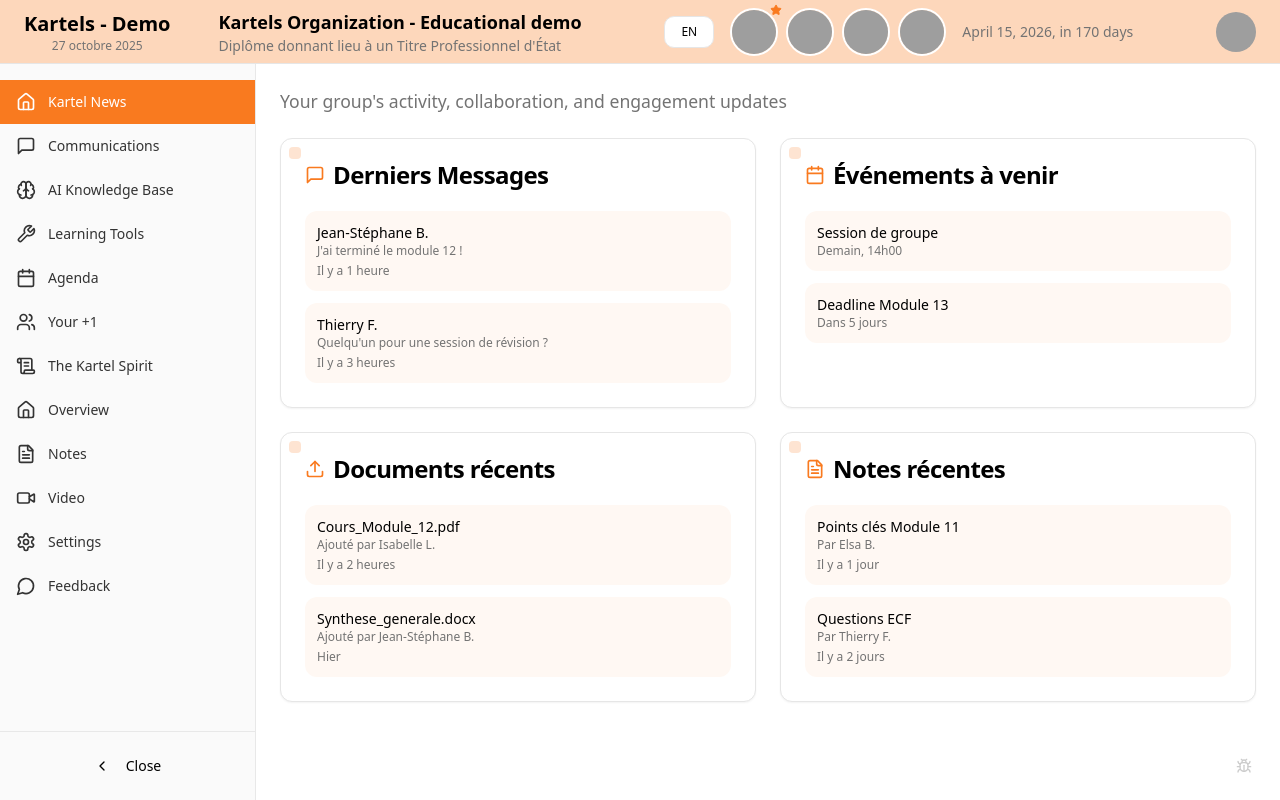
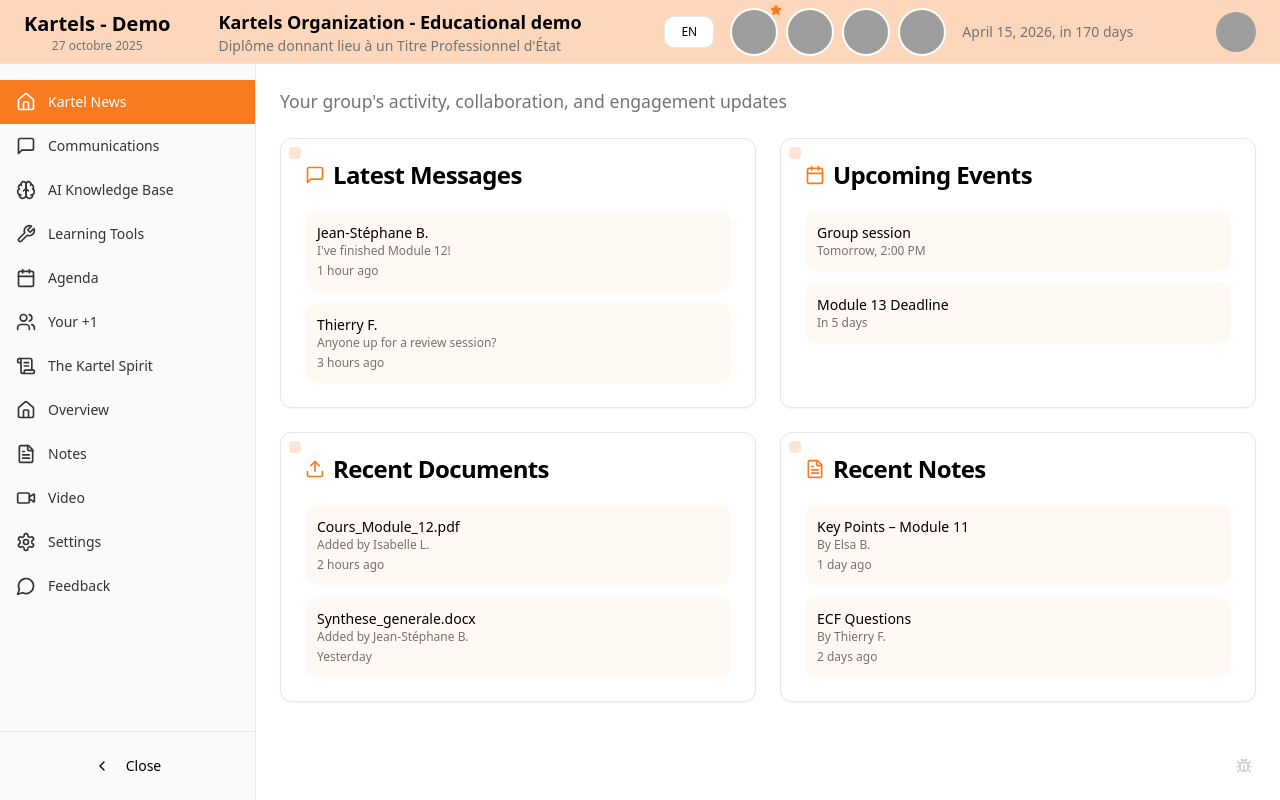
Before and after one commit to pimvic/cartel-io, a React (Vite) app: page /1/dashboard in a window 1280 px wide. Built offline with nearby package versions, Linux system fonts and the light colour scheme; grey boxes are pictures that could not be loaded.

Commit message:
Translate "Kartel News" section

```diff
--- a/src/components/dashboard/ActuKartel.tsx
+++ b/src/components/dashboard/ActuKartel.tsx
@@ -18,20 +18,20 @@ export const ActuKartel = () => {
           <CardHeader>
             <CardTitle className="flex items-center gap-2">
               <MessageSquare className="w-5 h-5 text-accent" />
-              <span>Derniers Messages</span>
+              <span>{t('dashboard.actuKartel.latestMessages.title')}</span>
             </CardTitle>
           </CardHeader>
           <CardContent>
             <div className="space-y-3">
               <div className="p-3 bg-accent/5 rounded-lg">
-                <p className="text-sm font-medium">Jean-Stéphane B.</p>
-                <p className="text-xs text-muted-foreground">J'ai terminé le module 12 !</p>
-                <p className="text-xs text-muted-foreground mt-1">Il y a 1 heure</p>
+                <p className="text-sm font-medium">{t('dashboard.actuKartel.latestMessages.message1.author')}</p>
+                <p className="text-xs text-muted-foreground">{t('dashboard.actuKartel.latestMessages.message1.text')}</p>
+                <p className="text-xs text-muted-foreground mt-1">{t('dashboard.actuKartel.latestMessages.message1.time')}</p>
               </div>
               <div className="p-3 bg-accent/5 rounded-lg">
-                <p className="text-sm font-medium">Thierry F.</p>
-                <p className="text-xs text-muted-foreground">Quelqu'un pour une session de révision ?</p>
-                <p className="text-xs text-muted-foreground mt-1">Il y a 3 heures</p>
+                <p className="text-sm font-medium">{t('dashboard.actuKartel.latestMessages.message2.author')}</p>
+                <p className="text-xs text-muted-foreground">{t('dashboard.actuKartel.latestMessages.message2.text')}</p>
+                <p className="text-xs text-muted-foreground mt-1">{t('dashboard.actuKartel.latestMessages.message2.time')}</p>
               </div>
             </div>
           </CardContent>
@@ -43,18 +43,18 @@ export const ActuKartel = () => {
           <CardHeader>
             <CardTitle className="flex items-center gap-2">
               <CalendarIcon className="w-5 h-5 text-accent" />
-              <span>Événements à venir</span>
+              <span>{t('dashboard.actuKartel.upcomingEvents.title')}</span>
             </CardTitle>
           </CardHeader>
           <CardContent>
             <div className="space-y-3">
               <div className="p-3 bg-accent/5 rounded-lg">
-                <p className="text-sm font-medium">Session de groupe</p>
-                <p className="text-xs text-muted-foreground">Demain, 14h00</p>
+                <p className="text-sm font-medium">{t('dashboard.actuKartel.upcomingEvents.event1.name')}</p>
+                <p className="text-xs text-muted-foreground">{t('dashboard.actuKartel.upcomingEvents.event1.time')}</p>
               </div>
               <div className="p-3 bg-accent/5 rounded-lg">
-                <p className="text-sm font-medium">Deadline Module 13</p>
-                <p className="text-xs text-muted-foreground">Dans 5 jours</p>
+                <p className="text-sm font-medium">{t('dashboard.actuKartel.upcomingEvents.event2.name')}</p>
+                <p className="text-xs text-muted-foreground">{t('dashboard.actuKartel.upcomingEvents.event2.time')}</p>
               </div>
             </div>
           </CardContent>
@@ -66,20 +66,20 @@ export const ActuKartel = () => {
           <CardHeader>
             <CardTitle className="flex items-center gap-2">
               <Upload className="w-5 h-5 text-accent" />
-              <span>Documents récents</span>
+              <span>{t('dashboard.actuKartel.recentDocuments.title')}</span>
             </CardTitle>
           </CardHeader>
           <CardContent>
             <div className="space-y-3">
               <div className="p-3 bg-accent/5 rounded-lg">
-                <p className="text-sm font-medium">Cours_Module_12.pdf</p>
-                <p className="text-xs text-muted-foreground">Ajouté par Isabelle L.</p>
-                <p className="text-xs text-muted-foreground mt-1">Il y a 2 heures</p>
+                <p className="text-sm font-medium">{t('dashboard.actuKartel.recentDocuments.doc1.name')}</p>
+                <p className="text-xs text-muted-foreground">{t('dashboard.actuKartel.recentDocuments.doc1.addedBy')}</p>
+                <p className="text-xs text-muted-foreground mt-1">{t('dashboard.actuKartel.recentDocuments.doc1.time')}</p>
               </div>
               <div className="p-3 bg-accent/5 rounded-lg">
-                <p className="text-sm font-medium">Synthese_generale.docx</p>
-                <p className="text-xs text-muted-foreground">Ajouté par Jean-Stéphane B.</p>
-                <p className="text-xs text-muted-foreground mt-1">Hier</p>
+                <p className="text-sm font-medium">{t('dashboard.actuKartel.recentDocuments.doc2.name')}</p>
+                <p className="text-xs text-muted-foreground">{t('dashboard.actuKartel.recentDocuments.doc2.addedBy')}</p>
+                <p className="text-xs text-muted-foreground mt-1">{t('dashboard.actuKartel.recentDocuments.doc2.time')}</p>
               </div>
             </div>
           </CardContent>
@@ -91,20 +91,20 @@ export const ActuKartel = () => {
           <CardHeader>
             <CardTitle className="flex items-center gap-2">
               <FileText className="w-5 h-5 text-accent" />
-              <span>Notes récentes</span>
+              <span>{t('dashboard.actuKartel.recentNotes.title')}</span>
             </CardTitle>
           </CardHeader>
           <CardContent>
             <div className="space-y-3">
               <div className="p-3 bg-accent/5 rounded-lg">
-                <p className="text-sm font-medium">Points clés Module 11</p>
-                <p className="text-xs text-muted-foreground">Par Elsa B.</p>
-                <p className="text-xs text-muted-foreground mt-1">Il y a 1 jour</p>
+                <p className="text-sm font-medium">{t('dashboard.actuKartel.recentNotes.note1.name')}</p>
+                <p className="text-xs text-muted-foreground">{t('dashboard.actuKartel.recentNotes.note1.author')}</p>
+                <p className="text-xs text-muted-foreground mt-1">{t('dashboard.actuKartel.recentNotes.note1.time')}</p>
               </div>
               <div className="p-3 bg-accent/5 rounded-lg">
-                <p className="text-sm font-medium">Questions ECF</p>
-                <p className="text-xs text-muted-foreground">Par Thierry F.</p>
-                <p className="text-xs text-muted-foreground mt-1">Il y a 2 jours</p>
+                <p className="text-sm font-medium">{t('dashboard.actuKartel.recentNotes.note2.name')}</p>
+                <p className="text-xs text-muted-foreground">{t('dashboard.actuKartel.recentNotes.note2.author')}</p>
+                <p className="text-xs text-muted-foreground mt-1">{t('dashboard.actuKartel.recentNotes.note2.time')}</p>
               </div>
             </div>
           </CardContent>
--- a/src/locales/en.json
+++ b/src/locales/en.json
@@ -199,7 +199,58 @@
       "feedback": "Feedback"
     },
     "actuKartel": {
-      "subtitle": "Your group's activity, collaboration, and engagement updates"
+      "title": "Kartel News",
+      "subtitle": "Your group's activity, collaboration, and engagement updates",
+      "latestMessages": {
+        "title": "Latest Messages",
+        "message1": {
+          "author": "Jean-Stéphane B.",
+          "text": "I've finished Module 12!",
+          "time": "1 hour ago"
+        },
+        "message2": {
+          "author": "Thierry F.",
+          "text": "Anyone up for a review session?",
+          "time": "3 hours ago"
+        }
+      },
+      "upcomingEvents": {
+        "title": "Upcoming Events",
+        "event1": {
+          "name": "Group session",
+          "time": "Tomorrow, 2:00 PM"
+        },
+        "event2": {
+          "name": "Module 13 Deadline",
+          "time": "In 5 days"
+        }
+      },
+      "recentDocuments": {
+        "title": "Recent Documents",
+        "doc1": {
+          "name": "Cours_Module_12.pdf",
+          "addedBy": "Added by Isabelle L.",
+          "time": "2 hours ago"
+        },
+        "doc2": {
+          "name": "Synthese_generale.docx",
+          "addedBy": "Added by Jean-Stéphane B.",
+          "time": "Yesterday"
+        }
+      },
+      "recentNotes": {
+        "title": "Recent Notes",
+        "note1": {
+          "name": "Key Points – Module 11",
+          "author": "By Elsa B.",
+          "time": "1 day ago"
+        },
+        "note2": {
+          "name": "ECF Questions",
+          "author": "By Thierry F.",
+          "time": "2 days ago"
+        }
+      }
     },
     "profile": {
       "profile": "Profile",
--- a/src/locales/fr.json
+++ b/src/locales/fr.json
@@ -185,7 +185,58 @@
       "coordinator": "Coordinateur"
     },
     "actuKartel": {
-      "subtitle": "La vie de votre Kartel, votre dynamisme de groupe, votre engagement"
+      "title": "Actu Kartel",
+      "subtitle": "La vie de votre Kartel, votre dynamisme de groupe, votre engagement",
+      "latestMessages": {
+        "title": "Derniers Messages",
+        "message1": {
+          "author": "Jean-Stéphane B.",
+          "text": "J'ai terminé le module 12 !",
+          "time": "Il y a 1 heure"
+        },
+        "message2": {
+          "author": "Thierry F.",
+          "text": "Quelqu'un pour une session de révision ?",
+          "time": "Il y a 3 heures"
+        }
+      },
+      "upcomingEvents": {
+        "title": "Événements à venir",
+        "event1": {
+          "name": "Session de groupe",
+          "time": "Demain, 14h00"
+        },
+        "event2": {
+          "name": "Deadline Module 13",
+          "time": "Dans 5 jours"
+        }
+      },
+      "recentDocuments": {
+        "title": "Documents récents",
+        "doc1": {
+          "name": "Cours_Module_12.pdf",
+          "addedBy": "Ajouté par Isabelle L.",
+          "time": "Il y a 2 heures"
+        },
+        "doc2": {
+          "name": "Synthese_generale.docx",
+          "addedBy": "Ajouté par Jean-Stéphane B.",
+          "time": "Hier"
+        }
+      },
+      "recentNotes": {
+        "title": "Notes récentes",
+        "note1": {
+          "name": "Points clés Module 11",
+          "author": "Par Elsa B.",
+          "time": "Il y a 1 jour"
+        },
+        "note2": {
+          "name": "Questions ECF",
+          "author": "Par Thierry F.",
+          "time": "Il y a 2 jours"
+        }
+      }
     },
     "menu": {
       "actuKartel": "Actu Kartel",
```
